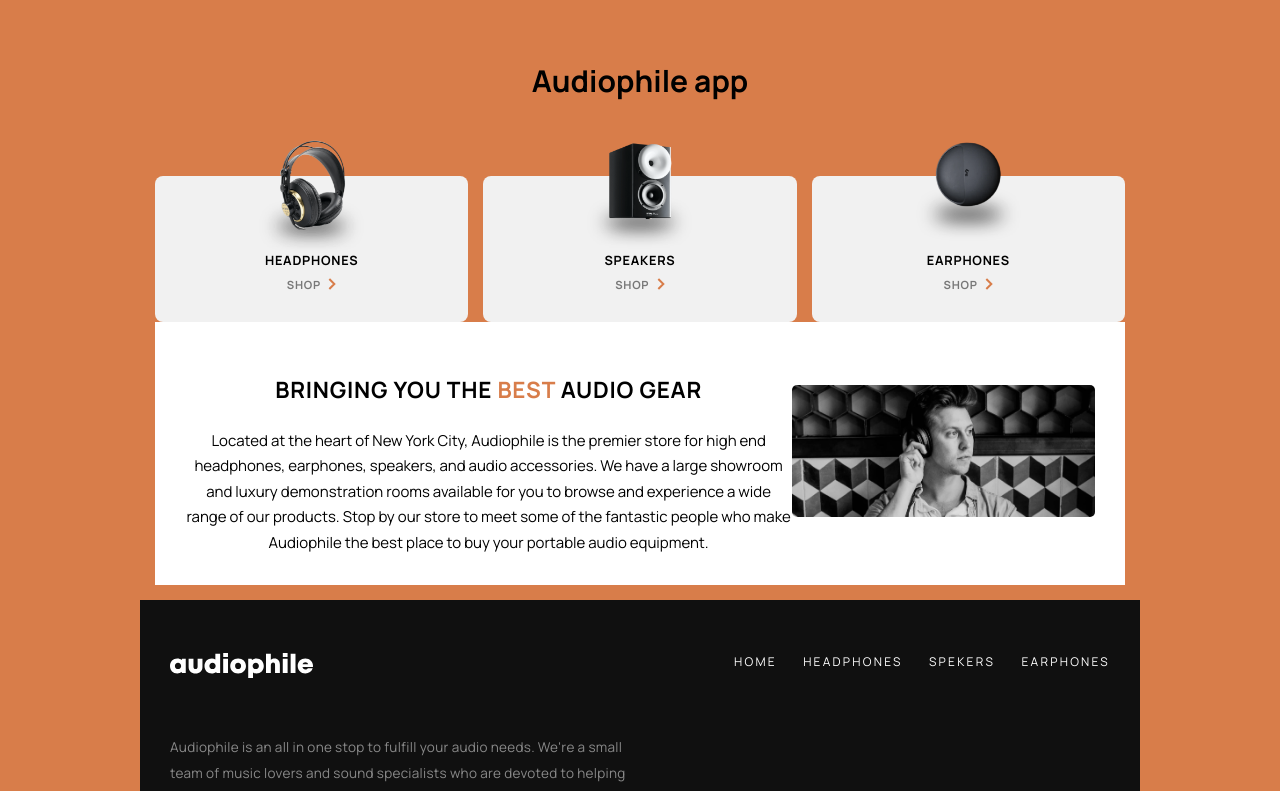
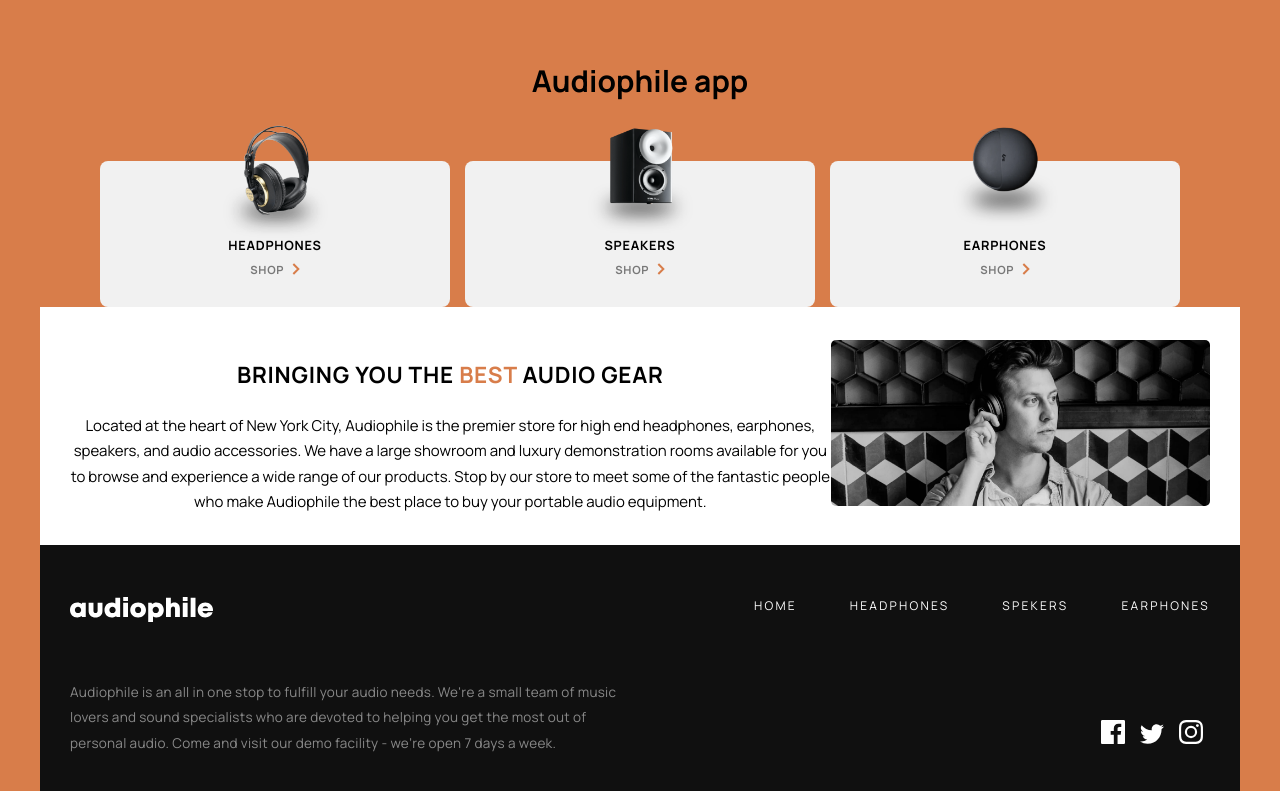
Before and after one commit to Cats-n-coffee/frontend-mentor-audiophile-collab, a React (Create React App) app: page / in a window 1280 px wide. Shown: the top 791 px of the page. Built offline with nearby package versions, Linux system fonts and the light colour scheme.

Commit message:
enlarged max-width of wrappers

```diff
--- a/src/App.jsx
+++ b/src/App.jsx
@@ -7,7 +7,7 @@ function App() {
   return (
     <div className="App">
       <h1 style={{ padding: "2em 0" }}>Audiophile app</h1>
-      <main style={{ padding: "1em" }}>
+      <main>
         <CategoriesMenu />
         <BottomBanner />
       </main>
--- a/src/scss/shared/_containers.scss
+++ b/src/scss/shared/_containers.scss
@@ -26,7 +26,7 @@ body {
   }
 
   @media all and (min-width: 1200px) {
-    max-width: 1000px;
+    max-width: 1200px;
   }
 }
 
```
